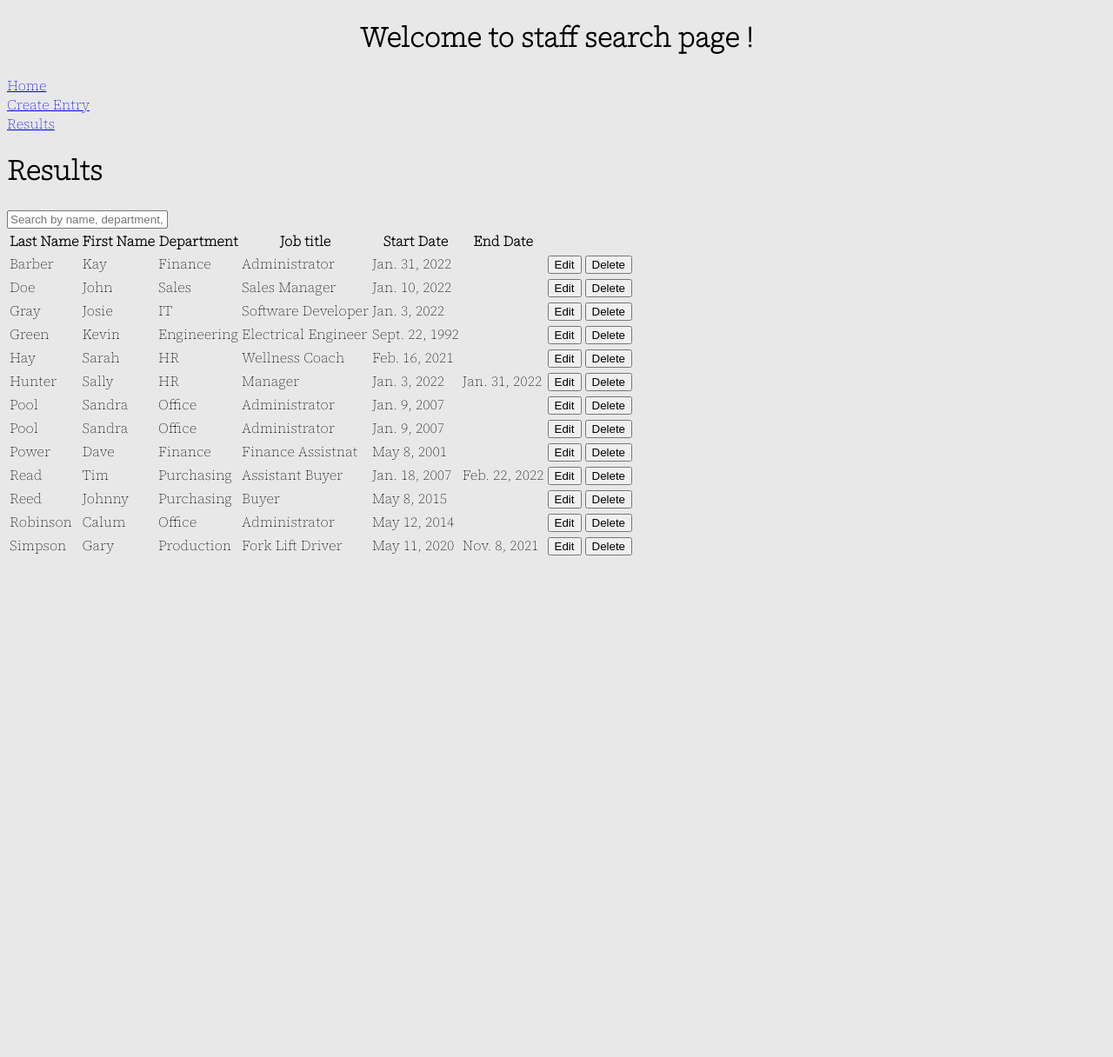
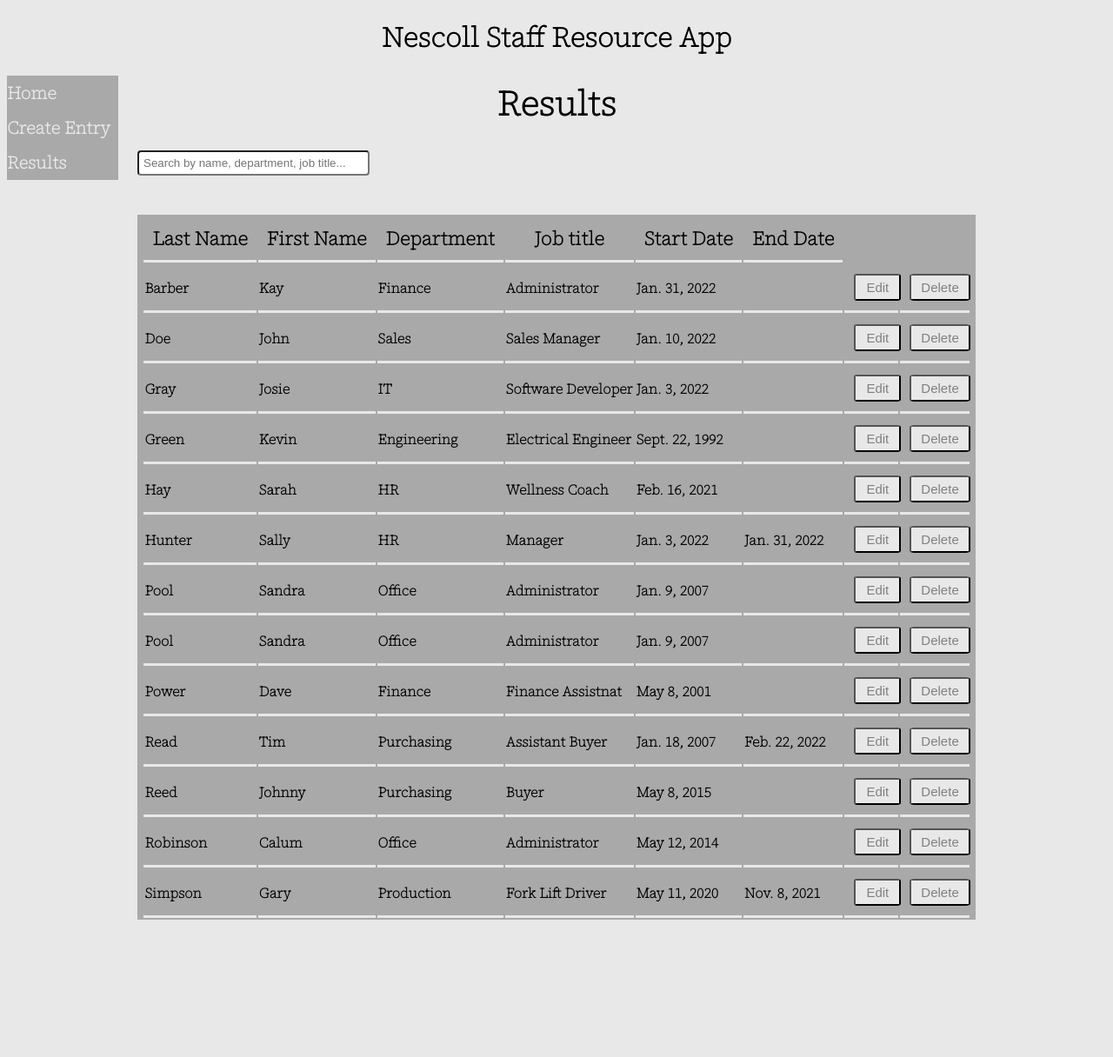
Before and after one commit to jude52/staff-app-, a Django app: page /staff/input.html in a window 1280 px wide. Shown: the whole page at 87% size. Before the commit the page ends 639 px from the top, so only its background shows below. Run offline with Django 4.2, Linux system fonts and the light colour scheme; data comes from the database, SQL or seed files in the repository; both versions use the stored data as it was after the commit; some libraries are stand-ins or nearby versions.

Commit message:
styling home/input/results

```diff
--- a/Interview/staff/static/staff/style.css
+++ b/Interview/staff/static/staff/style.css
@@ -11,5 +11,118 @@ nav{
     display: flex;
     flex-direction: column;
     justify-content: space-between;
+    background-color: #A9A9A9;
+    width: 10%;
+    line-height: 40px;
+    color: #E8E8E8;
+    position: fixed;
 
 }
+#home:hover,
+#create-entry:hover,
+#results:hover{
+    background-color: #E8E8E8;
+    color: #A9A9A9;
+}
+
+a{
+    text-decoration: none;
+    color:#E8E8E8;
+    font-weight: bold;
+    font-size: 20px;
+}
+
+
+#background-div{
+    background-color: #A9A9A9;
+}
+#form_heading{
+    text-align: center;
+    color: #A9A9A9;
+    font-weight: bold;
+    background-color: #E8E8E8;
+}
+
+.new_form{
+    display: flex;
+    flex-direction: column;
+    align-items: center;
+    padding: 20px;
+    margin: 10px;
+    content: 10px;
+    border: solid #E8E8E8;
+    border-width: 150px;
+
+
+
+
+}
+.form-control{
+    padding: 5px;
+    margin: 10px;
+}
+.form-label{
+    padding: 10px;
+    margin: 10px;
+    color: #E8E8E8;
+}
+#form-button
+{
+    padding: 10px;
+    margin: 10px;
+    width: 12%;
+    margin-left: 60px;
+    border-radius: 8%;
+    background-color: #E8E8E8;
+    color: gray;
+    font-size: 15px;
+
+}
+
+
+#results-heading{
+    font-size: 40px;
+    font-weight: bolder;
+    text-align: center;
+
+
+}
+#last_names{
+    padding:5px;
+    width:20%;
+    border-radius: 4px;
+    margin-left: 150px;
+    margin-bottom: -30px;
+}
+
+#table-div{
+    display: flex;
+    flex-direction: column;
+    align-items: center;
+    border: solid #E8E8E8;
+    border-width: 150px;
+    background-color: #A9A9A9;
+    margin-top: -100px;
+
+}
+
+#edit-button, #delete-button{
+    padding: 5px;
+    margin: 10px;
+    width: 90%;
+    border-radius: 8%;
+    background-color: #E8E8E8;
+    color: gray;
+    font-size: 15px;
+
+}
+th{
+    font-size: 22px;
+    font-weight:700;
+    padding: 10px;
+    border-bottom: solid #E8E8E8;
+}
+td{
+    border-bottom: solid #E8E8E8;
+    font-weight: bolder;
+}
--- a/Interview/staff/templates/staff/base.html
+++ b/Interview/staff/templates/staff/base.html
@@ -4,7 +4,7 @@
 <!DOCTYPE html>
 <html>
 {% block head %} {% endblock %}
-<link rel="stylesheet" href="{% static 'staff/style.css' %}">
+<link rel="stylesheet" href="{% static 'staff/style.css'%} ">
 <link rel="preconnect" href="https://fonts.googleapis.com">
 <link rel="preconnect" href="https://fonts.gstatic.com" crossorigin>
 <link href="https://fonts.googleapis.com/css2?family=Source+Serif+4:wght@200&display=swap" rel="stylesheet">
@@ -12,13 +12,13 @@
 
 
 <div class="title">
-<h1>Welcome to staff search page ! </h1>
+<h1>Nescoll Staff Resource App </h1>
 </div>
 
 <nav class="navbar">
- <a href="{%url 'home' %}">Home</a>
- <a href="{%url 'create_form'%}">Create Entry</a>
-  <a href="{%url 'results'%}">Results</a>
+ <a href="{%url 'home' %}" id="home">Home</a>
+ <a href="{%url 'create_form'%}" id="create-entry">Create Entry</a>
+  <a href="{%url 'results'%}" id="results">Results</a>
 
 
 
--- a/Interview/staff/templates/staff/home.html
+++ b/Interview/staff/templates/staff/home.html
@@ -4,6 +4,8 @@
 <html>
 
  {% block content %}
+
+
 
  {%endblock%}
 
--- a/Interview/staff/templates/staff/input.html
+++ b/Interview/staff/templates/staff/input.html
@@ -37,15 +37,18 @@
 </script>
 
 
- <h1> Results</h1>
+ <h1 id="results-heading"> Results</h1>
+
 
 
 <input type="text" id="last_names" onkeyup="filterSearch()" placeholder="Search by name, department, job title..." >
 
-
+<div id="table-div">
 
 <table id="staff_results">
+<div id="table-head">
 <thead>
+<div id="table-headings">
 <tr>
     <th>Last Name </th>
     <th>First Name</th>
@@ -55,10 +58,12 @@
     <th>End Date</th>
 
 </tr>
+<div>
 </thead>
+</div>
 <tbody>
 {% for staff in object_list %}
-
+ <div class="table-body">
 <tr>
     <td>{{staff.last_name}}</td>
     <td>{{staff.first_name}}</td>
@@ -71,14 +76,16 @@
       <td>{{staff.end_date}}</td>
     {%endif%}
 
-    <td><a href="{%url 'update' staff.id%}"><button>Edit</button></a></td>
-    <td><a href="{%url 'delete' staff.id %}"><button>Delete</button></a></td>
+    <td><a href="{%url 'update' staff.id%}"><button id="edit-button">Edit</button></a></td>
+    <td><a href="{%url 'delete' staff.id %}"><button id="delete-button">Delete</button></a></td>
 
 
 </tr>
+</div>
 {%endfor%}
 <tbody>
 </table>
+</div>
 {% endblock %}
 
 <script>
--- a/Interview/staff/views.py
+++ b/Interview/staff/views.py
@@ -16,7 +16,11 @@ from django.shortcuts import get_object_or_404
 
 
 def home(request):
-    context = {"company": "NESCOLL"}
+    context = {
+        "company": "NESCOLL",
+        "Entry": "Entry",
+        "Results": "Results"
+    }
     return render(request, "staff/home.html", context)
 
 class Input(ListView):
```
Also changed, not shown: Interview/staff/static/staff/filter.js (+15 -7 lines), Interview/staff/templates/staff/create_field.html (+7 -3 lines), Interview/db.sqlite3.
